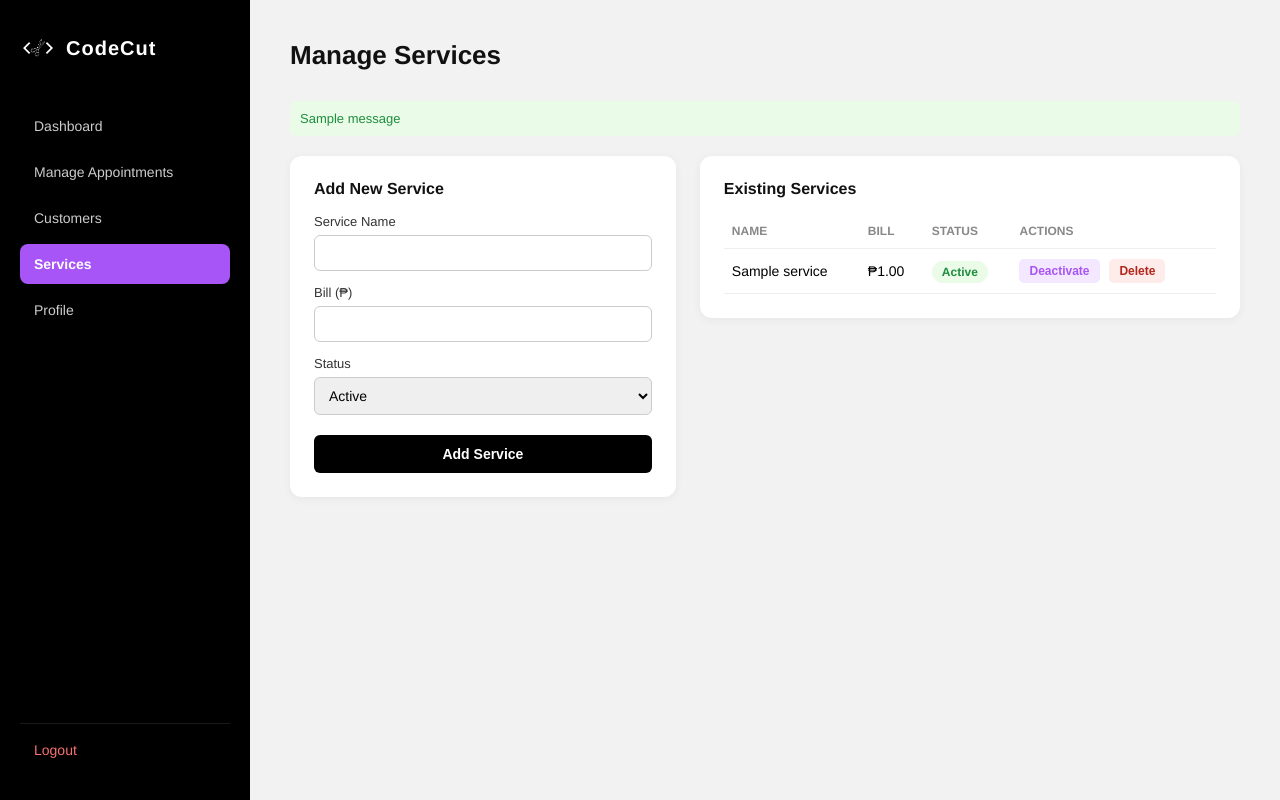
After one commit to cyril333/CodeCut, a Django app: page /dashboard/admin/services/ in a window 1280 px wide. The commit adds this page. Run offline with Django 5.2, Linux system fonts and the light colour scheme; a user stored in the database is signed in; tables that the repository leaves empty hold one stand-in row (values such as "Sample post"); one stand-in notice (Sample message) is shown.

Commit message:
add service and appointment interfaces

```diff
--- a/appointments/forms.py
+++ b/appointments/forms.py
@@ -23,3 +23,10 @@ class RegistrationForm(forms.Form):
             raise forms.ValidationError("Passwords do not match.")
 
         return cleaned_data
+
+from .models import Service
+
+class ServiceForm(forms.ModelForm):
+    class Meta:
+        model = Service
+        fields = ['name', 'bill', 'status']
--- a/appointments/templates/appointments/admin_dashboard.html
+++ b/appointments/templates/appointments/admin_dashboard.html
@@ -157,9 +157,9 @@
         </div>
 
         <a href="{% url 'admin_dashboard' %}" class="nav-item active">Dashboard</a>
-        <a href="#" class="nav-item">Manage Appointments</a>
+        <a href="{% url 'manage_appointments' %}" class="nav-item">Manage Appointments</a>
         <a href="#" class="nav-item">Customers</a>
-        <a href="#" class="nav-item">Services</a>
+        <a href="{% url 'manage_services' %}" class="nav-item">Services</a>
         <a href="#" class="nav-item">Profile</a>
 
         <div class="sidebar-footer">
@@ -169,7 +169,7 @@
 
     <div class="main-content">
         <div class="topbar">
-            <h1>Welcome, {{ request.user.profile.first_name }}</h1>
+            <h1>Welcome, {{ request.user.profile.first_name }}</h1>3
             <div class="admin-badge">Admin / Barber</div>
         </div>
 
--- /dev/null
+++ b/appointments/templates/appointments/manage_services.html
@@ -0,0 +1,266 @@
+{% load static %}
+<!DOCTYPE html>
+<html lang="en">
+<head>
+    <meta charset="UTF-8">
+    <title>Manage Services — CodeCut</title>
+    <style>
+        * { margin: 0; padding: 0; box-sizing: border-box; }
+
+        body {
+            font-family: 'Helvetica Neue', Arial, sans-serif;
+            display: flex;
+            min-height: 100vh;
+            background-color: #f2f2f2;
+        }
+
+        .sidebar {
+            width: 250px;
+            background-color: #000;
+            color: #fff;
+            display: flex;
+            flex-direction: column;
+            padding: 30px 20px;
+        }
+
+        .sidebar-logo {
+            display: flex;
+            align-items: center;
+            gap: 10px;
+            margin-bottom: 40px;
+        }
+
+        .sidebar-logo img { width: 36px; }
+        .sidebar-logo span { font-size: 20px; font-weight: bold; letter-spacing: 1px; }
+
+        .nav-item {
+            display: block;
+            padding: 12px 14px;
+            border-radius: 8px;
+            color: #ccc;
+            text-decoration: none;
+            font-size: 14px;
+            margin-bottom: 6px;
+        }
+
+        .nav-item:hover { background-color: rgba(255,255,255,0.08); color: #fff; }
+        .nav-item.active { background-color: #A855F7; color: #fff; font-weight: bold; }
+
+        .sidebar-footer { margin-top: auto; }
+
+        .logout-link {
+            display: block;
+            padding: 12px 14px;
+            color: #f87171;
+            text-decoration: none;
+            font-size: 14px;
+            border-top: 1px solid rgba(255,255,255,0.1);
+            padding-top: 18px;
+        }
+
+        .main-content { flex: 1; padding: 40px; }
+
+        .topbar {
+            display: flex;
+            justify-content: space-between;
+            align-items: center;
+            margin-bottom: 30px;
+        }
+
+        .topbar h1 { font-size: 26px; color: #111; }
+
+        .layout {
+            display: grid;
+            grid-template-columns: 1fr 1.4fr;
+            gap: 24px;
+            align-items: start;
+        }
+
+        .card {
+            background-color: #fff;
+            border-radius: 12px;
+            padding: 24px;
+            box-shadow: 0 2px 10px rgba(0,0,0,0.05);
+        }
+
+        .card h2 { font-size: 16px; margin-bottom: 16px; color: #111; }
+
+        .form-group { margin-bottom: 14px; }
+
+        label { display: block; font-size: 13px; margin-bottom: 6px; color: #333; }
+
+        input, select {
+            width: 100%;
+            padding: 9px 10px;
+            border: 1px solid #ccc;
+            border-radius: 6px;
+            font-size: 14px;
+            font-family: inherit;
+        }
+
+        input:focus, select:focus { outline: none; border-color: #A855F7; }
+
+        button.submit-btn {
+            width: 100%;
+            padding: 11px;
+            background-color: #000;
+            color: #fff;
+            border: none;
+            border-radius: 6px;
+            font-weight: bold;
+            font-size: 14px;
+            cursor: pointer;
+            margin-top: 6px;
+        }
+
+        button.submit-btn:hover { background-color: #A855F7; }
+
+        table { width: 100%; border-collapse: collapse; }
+
+        th, td {
+            text-align: left;
+            padding: 10px 8px;
+            font-size: 14px;
+            border-bottom: 1px solid #eee;
+        }
+
+        th { color: #888; font-size: 12px; text-transform: uppercase; }
+
+        .badge {
+            padding: 4px 10px;
+            border-radius: 12px;
+            font-size: 12px;
+            font-weight: bold;
+        }
+
+        .badge.active { background-color: #eafbe7; color: #1e8e3e; }
+        .badge.inactive { background-color: #f3f4f6; color: #6b7280; }
+
+        .actions-cell { white-space: nowrap; }
+
+        .action-btn {
+            border: none;
+            border-radius: 5px;
+            padding: 5px 10px;
+            font-size: 12px;
+            font-weight: bold;
+            cursor: pointer;
+            margin-right: 6px;
+        }
+
+        .toggle-btn {
+            background-color: #f3e8ff;
+            color: #A855F7;
+        }
+
+        .toggle-btn:hover { background-color: #A855F7; color: #fff; }
+
+        .delete-btn {
+            background-color: #fdecea;
+            color: #b3261e;
+        }
+
+        .delete-btn:hover { background-color: #b3261e; color: #fff; }
+
+        .success-msg {
+            background: #eafbe7;
+            color: #1e8e3e;
+            padding: 10px;
+            border-radius: 6px;
+            font-size: 13px;
+            margin-bottom: 20px;
+        }
+    </style>
+</head>
+<body>
+
+    <div class="sidebar">
+        <div class="sidebar-logo">
+            <img src="{% static 'appointments/images/blacklogo.png' %}" alt="CodeCut">
+            <span>CodeCut</span>
+        </div>
+
+        <a href="{% url 'admin_dashboard' %}" class="nav-item">Dashboard</a>
+        <a href="#" class="nav-item">Manage Appointments</a>
+        <a href="#" class="nav-item">Customers</a>
+        <a href="{% url 'manage_services' %}" class="nav-item active">Services</a>
+        <a href="#" class="nav-item">Profile</a>
+
+        <div class="sidebar-footer">
+            <a href="{% url 'logout' %}" class="logout-link">Logout</a>
+        </div>
+    </div>
+
+    <div class="main-content">
+        <div class="topbar">
+            <h1>Manage Services</h1>
+        </div>
+
+        {% if messages %}
+            {% for message in messages %}
+                <div class="success-msg">{{ message }}</div>
+            {% endfor %}
+        {% endif %}
+
+        <div class="layout">
+            <div class="card">
+                <h2>Add New Service</h2>
+                <form method="post">
+                    {% csrf_token %}
+                    <div class="form-group">
+                        <label>Service Name</label>
+                        {{ form.name }}
+                    </div>
+                    <div class="form-group">
+                        <label>Bill (₱)</label>
+                        {{ form.bill }}
+                    </div>
+                    <div class="form-group">
+                        <label>Status</label>
+                        {{ form.status }}
+                    </div>
+                    <button type="submit" class="submit-btn">Add Service</button>
+                </form>
+            </div>
+
+            <div class="card">
+                <h2>Existing Services</h2>
+                <table>
+                    <thead>
+                        <tr>
+                            <th>Name</th>
+                            <th>Bill</th>
+                            <th>Status</th>
+                            <th>Actions</th>
+                        </tr>
+                    </thead>
+                    <tbody>
+                        {% for service in services %}
+                        <tr>
+                            <td>{{ service.name }}</td>
+                            <td>₱{{ service.bill|floatformat:2 }}</td>
+                            <td><span class="badge {{ service.status }}">{{ service.get_status_display }}</span></td>
+                            <td class="actions-cell">
+                                <form method="post" action="{% url 'toggle_service_status' service.id %}" style="display:inline;">
+                                    {% csrf_token %}
+                                    <button type="submit" class="action-btn toggle-btn">
+                                        {% if service.status == 'active' %}Deactivate{% else %}Activate{% endif %}
+                                    </button>
+                                </form>
+                                <form method="post" action="{% url 'delete_service' service.id %}" style="display:inline;" onsubmit="return confirm('Delete this service?');">
+                                    {% csrf_token %}
+                                    <button type="submit" class="action-btn delete-btn">Delete</button>
+                                </form>
+                            </td>
+                        </tr>
+                        {% empty %}
+                        <tr><td colspan="4">No services added yet.</td></tr>
+                        {% endfor %}
+                    </tbody>
+                </table>
+            </div>
+        </div>
+    </div>
+
+</body>
+</html>
--- a/appointments/views.py
+++ b/appointments/views.py
@@ -70,3 +70,53 @@ def customer_dashboard(request):
     if request.user.profile.role != 'customer':
         return redirect('admin_dashboard')
     return render(request, 'appointments/customer_dashboard.html')
+
+from .models import Service
+from .forms import ServiceForm
+
+@login_required
+def manage_services(request):
+    if request.user.profile.role != 'admin':
+        return redirect('customer_dashboard')
+
+    if request.method == 'POST':
+        form = ServiceForm(request.POST)
+        if form.is_valid():
+            form.save()
+            messages.success(request, "Service added successfully.")
+            return redirect('manage_services')
+    else:
+        form = ServiceForm()
+
+    services = Service.objects.all()
+    return render(request, 'appointments/manage_services.html', {'form': form, 'services': services})
+
+from django.shortcuts import get_object_or_404
+
+@login_required
+def delete_service(request, service_id):
+    if request.user.profile.role != 'admin':
+        return redirect('customer_dashboard')
+    service = get_object_or_404(Service, id=service_id)
+    service.delete()
+    messages.success(request, "Service deleted successfully.")
+    return redirect('manage_services')
+
+
+@login_required
+def toggle_service_status(request, service_id):
+    if request.user.profile.role != 'admin':
+        return redirect('customer_dashboard')
+    service = get_object_or_404(Service, id=service_id)
+    service.status = 'inactive' if service.status == 'active' else 'active'
+    service.save()
+    return redirect('manage_services')
+
+from .models import Appointment
+
+@login_required
+def manage_appointments(request):
+    if request.user.profile.role != 'admin':
+        return redirect('customer_dashboard')
+    appointments = Appointment.objects.select_related('customer', 'service').all()
+    return render(request, 'appointments/manage_appointments.html', {'appointments': appointments})
--- a/codecut_project/urls.py
+++ b/codecut_project/urls.py
@@ -8,4 +8,8 @@ urlpatterns = [
     path('logout/', views.logout_view, name='logout'),
     path('dashboard/admin/', views.admin_dashboard, name='admin_dashboard'),
     path('dashboard/customer/', views.customer_dashboard, name='customer_dashboard'),
+    path('dashboard/admin/services/', views.manage_services, name='manage_services'),
+    path('dashboard/admin/services/delete/<int:service_id>/', views.delete_service, name='delete_service'),
+    path('dashboard/admin/services/toggle/<int:service_id>/', views.toggle_service_status, name='toggle_service_status'),
+    path('dashboard/admin/appointments/', views.manage_appointments, name='manage_appointments'),
 ]
```
Also changed, not shown: appointments/templates/appointments/manage_appointments.html (added, +82 -0 lines).
